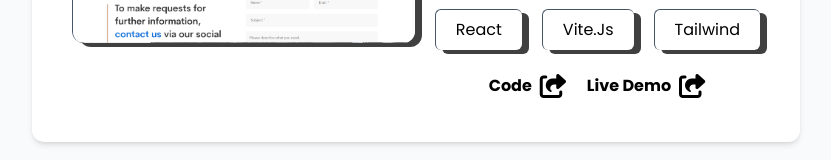
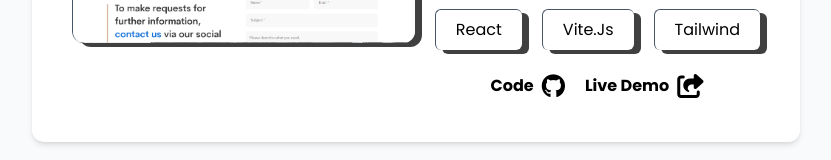
Before and after one commit to JoseEnsoIII/PersonalPortfolio, a React (Vite) app: page / in a window 1280 px wide. Shown: the part 1929-2089 px from the top of the page, without its empty margins (224-1055 px from the left). Built offline with nearby package versions, Linux system fonts and the light colour scheme.

Commit message:
Update Project.jsx

```diff
--- a/src/pages/Project.jsx
+++ b/src/pages/Project.jsx
@@ -67,7 +67,7 @@ export const Projects = () => {
                 target="_blank"
               >
                 Code{" "}
-                <i className="fa-solid fa-share-from-square text-2xl"></i>
+                <i className="fa-brands fa-github text-2xl"></i>
               </a>
               <a
                 className="flex font-semibold items-center justify-between gap-2 "
```
